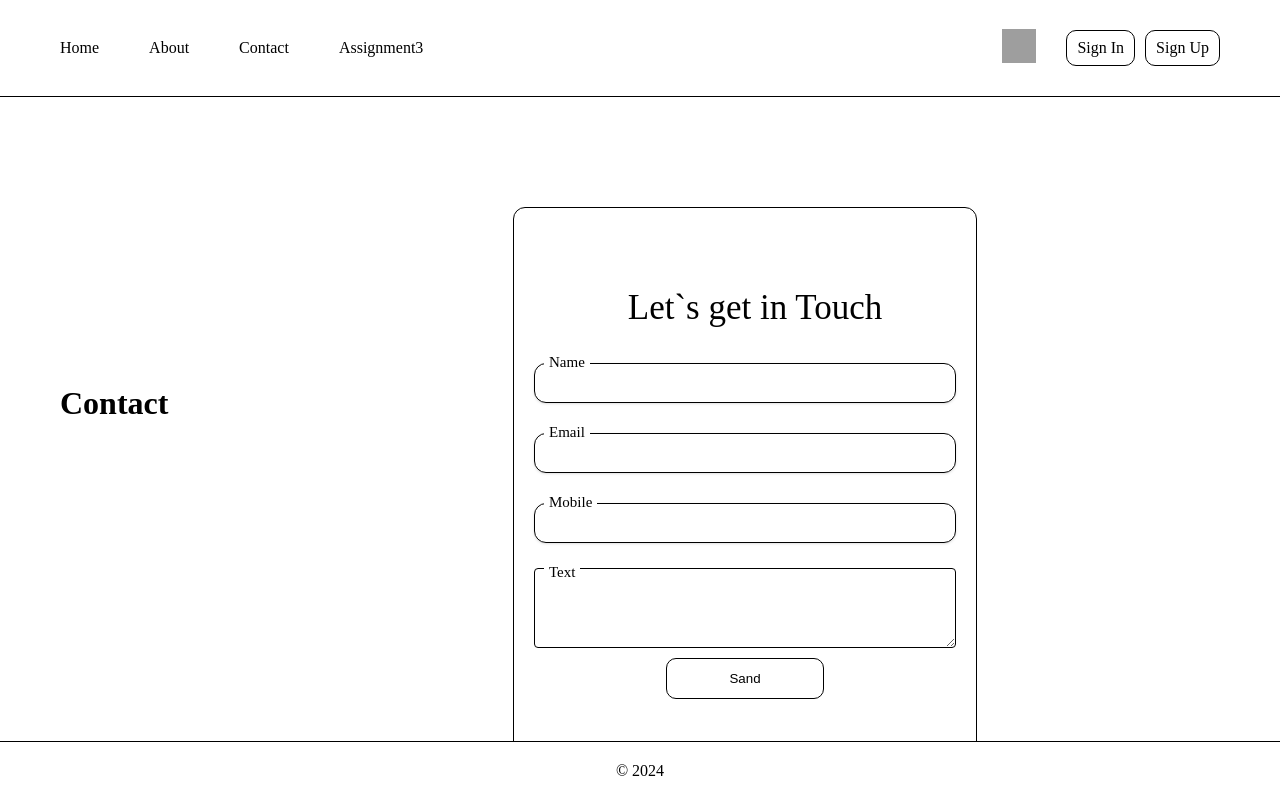
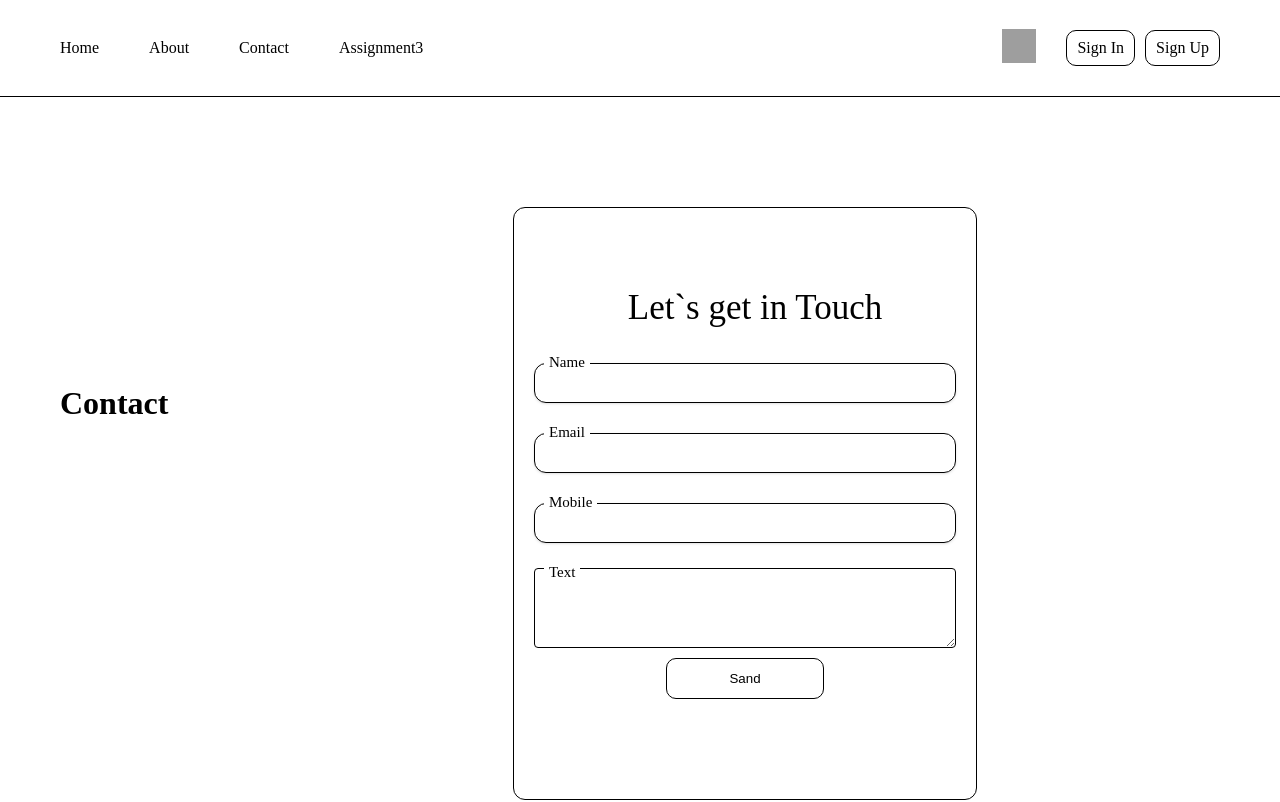
Before and after one commit to BTavkhelidze/tbchomework-1, a React (Vite) app: page /contact in a window 1280 px wide. Shown: the top 802 px of the page. Built offline with nearby package versions, Linux system fonts and the light colour scheme; grey boxes are pictures that could not be loaded.

Commit message:
fixing bugs

```diff
--- a/src/components/Contact/Contact.css
+++ b/src/components/Contact/Contact.css
@@ -6,7 +6,7 @@
   justify-content: center;
   align-items: center;
   padding: 30px 60px;
-  padding-bottom: 100px;
+  /* padding-bottom: 100px; */
 }
 .contact_container > .title_wrapper {
   width: 180px;
--- a/src/components/Content/Content.css
+++ b/src/components/Content/Content.css
@@ -2,13 +2,13 @@
   max-width: 1440px;
   width: 100%;
   margin: 0 auto;
-  margin-bottom: 200px;
+
   display: grid;
   grid-template-columns: repeat(3, 1fr);
   gap: 50px;
   justify-content: space-between;
   align-items: center;
   padding: 30px 60px;
-  padding-bottom: 100px;
+  /* padding-bottom: 100px; */
   z-index: 1;
 }
--- a/src/components/Footer/Footer.css
+++ b/src/components/Footer/Footer.css
@@ -1,9 +1,9 @@
 .footer_container_wrapper {
-  position: fixed;
+  /* position: fixed; */
   width: 100%;
   border-top: 1px solid black;
   bottom: 0;
-  z-index: 100;
+  /* z-index: 100; */
   background-color: white !important;
 }
 .footer_container {
--- a/src/components/Profile/Profile.css
+++ b/src/components/Profile/Profile.css
@@ -6,9 +6,9 @@
   flex-direction: column;
   align-items: center;
   gap: 30px;
-  padding: 30px 60px;
+  padding: 30px 60px 40px 60px;
 
-  padding-bottom: 100px;
+  /* padding-bottom: 100px; */
 }
 
 /* .profile_container > .title_wrapper {
```
